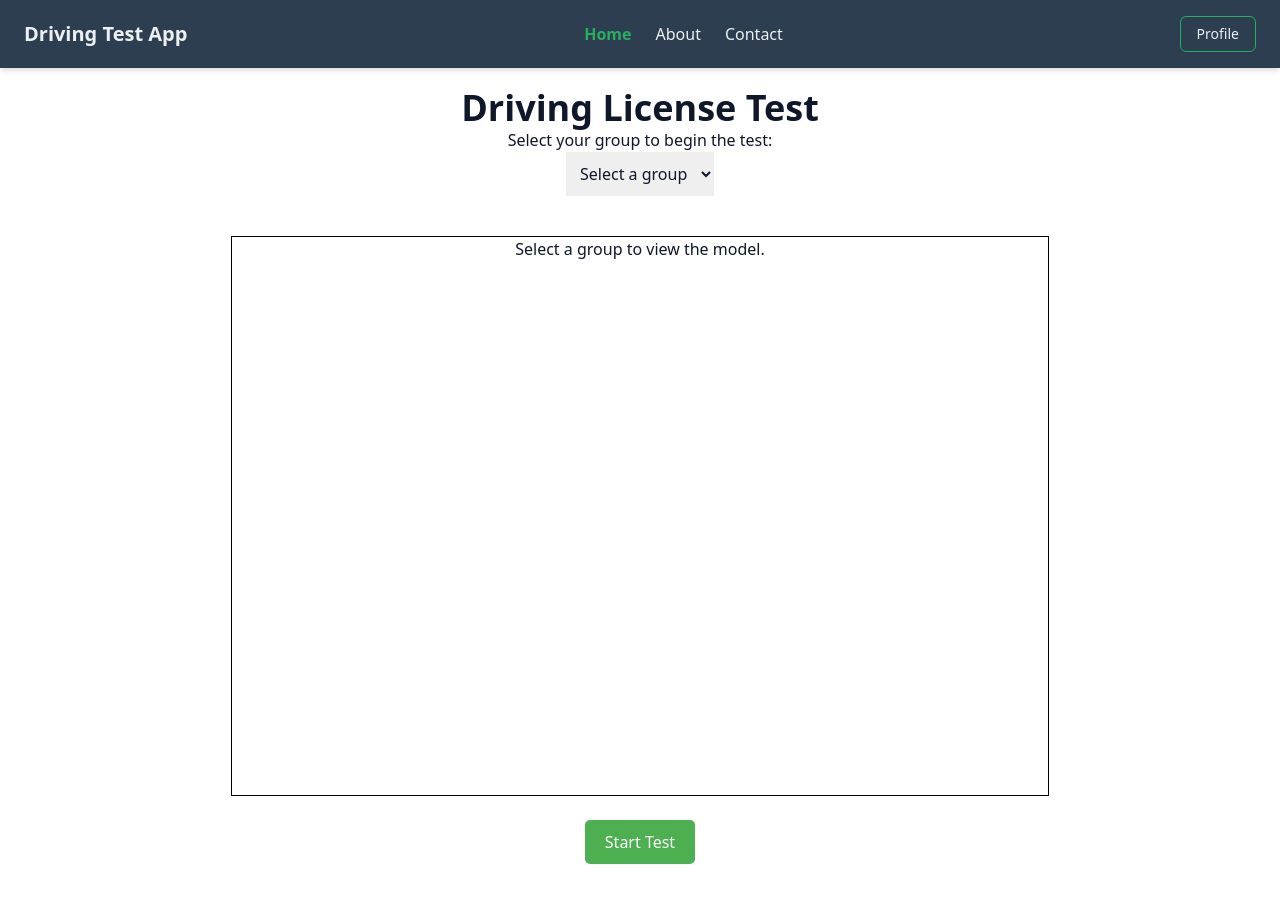
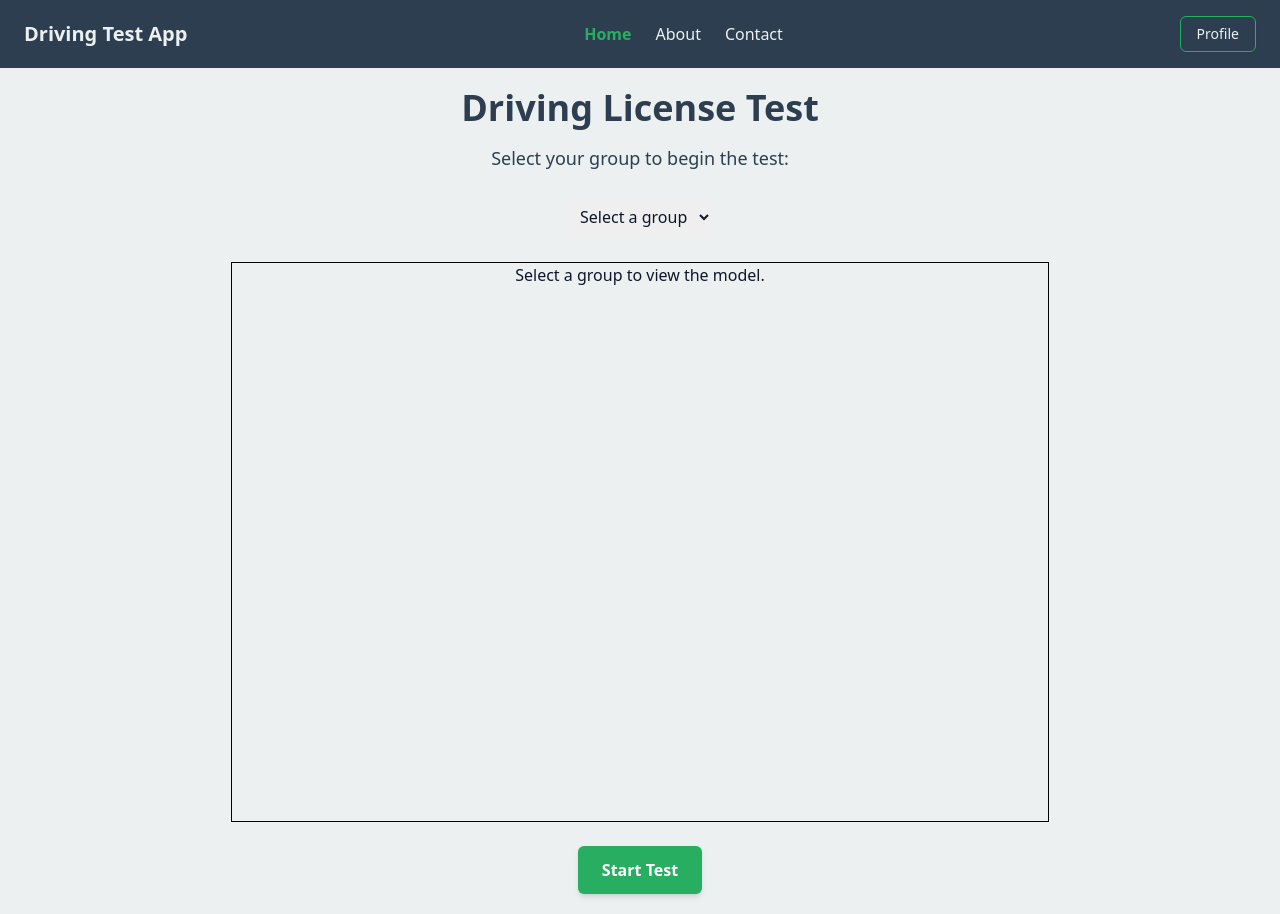
Before and after one commit to rondindon/drive-edu, a React (Create React App) app in the folder driving-license-frontend/: page / in a window 1280 px wide. Before the commit the page ends 884 px from the top, so only its background shows below. Built offline with nearby package versions, Linux system fonts and the light colour scheme.

Commit message:
styles to tailwind

```diff
--- a/driving-license-frontend/src/pages/LandingPage.tsx
+++ b/driving-license-frontend/src/pages/LandingPage.tsx
@@ -16,19 +16,22 @@ const LandingPage: React.FC = () => {
     // For now, we'll just alert the user with the selected group.
     // Later, this can redirect to the test page with the questions.
     alert(`Starting test for group ${selectedGroup}`);
-    // Future functionality: navigate(/test/${selectedGroup});
+    // Future functionality: navigate(`/test/${selectedGroup}`);
   };
 
   return (
-    <div style={{ padding: '20px', textAlign: 'center' }}>
-      <h1 className='text-4xl font-bold'>Driving License Test</h1>
-      <p>Select your group to begin the test:</p>
+    <div className="p-5 text-center bg-secondary-lightGray min-h-screen">
+      <h1 className="text-4xl font-bold text-main-darkBlue mb-4">
+        Driving License Test
+      </h1>
+      <p className="text-lg text-main-darkBlue mb-6">Select your group to begin the test:</p>
 
-      {/* {/* Group selection dropdown */}
+      {/* Group selection dropdown */}
+      <div className="mb-6">
         <select
           value={selectedGroup}
           onChange={(e) => setSelectedGroup(e.target.value)}
-        style={{ padding: '10px', fontSize: '16px', marginBottom: '20px' }}
+          className="p-2 text-base border border-secondary-lightGray rounded-md focus:outline-none focus:ring focus:ring-main-green"
         >
           <option value="" disabled>
             Select a group
@@ -39,26 +42,17 @@ const LandingPage: React.FC = () => {
             </option>
           ))}
         </select>
+      </div>
 
       {/* 3D Viewer */}
-      <div style={{ marginTop: '20px' }}>
+      <div className="my-6">
         <Viewer group={selectedGroup} />
       </div>
-
-      <br />
 
       {/* Start test button */}
       <button
         onClick={handleStartTest}
-        style={{
-          padding: '10px 20px',
-          fontSize: '16px',
-          backgroundColor: '#4CAF50',
-          color: 'white',
-          border: 'none',
-          borderRadius: '5px',
-          cursor: 'pointer',
-        }}
+        className="px-6 py-3 text-base font-semibold text-white bg-main-green rounded-md shadow-md hover:bg-secondary-red transition-colors"
       >
         Start Test
       </button>
--- a/driving-license-frontend/tsconfig.json
+++ b/driving-license-frontend/tsconfig.json
@@ -25,6 +25,6 @@
     "jsx": "react-jsx"
   },
   "include": [
-    "src",
+    "src", "components/ui",
   ]
 }
```
Lines whose indentation alone changed are shown as unchanged.
